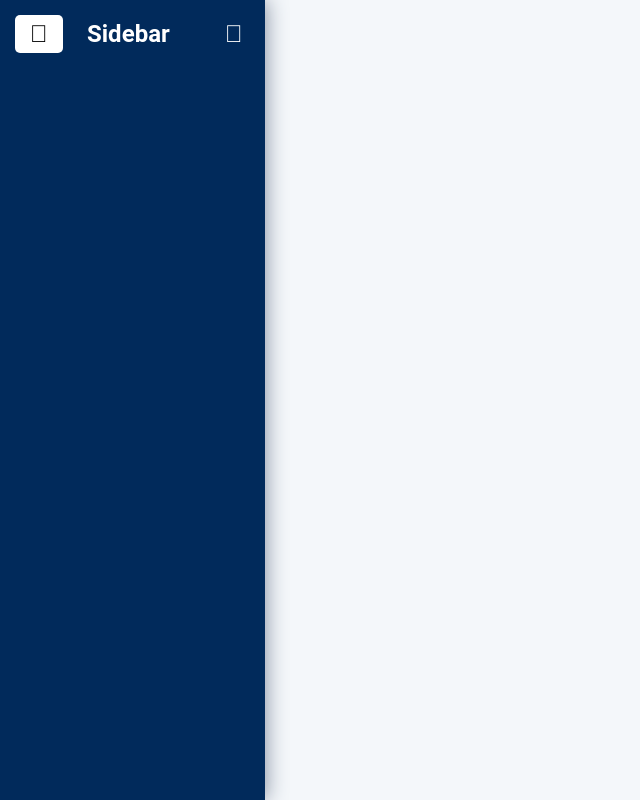
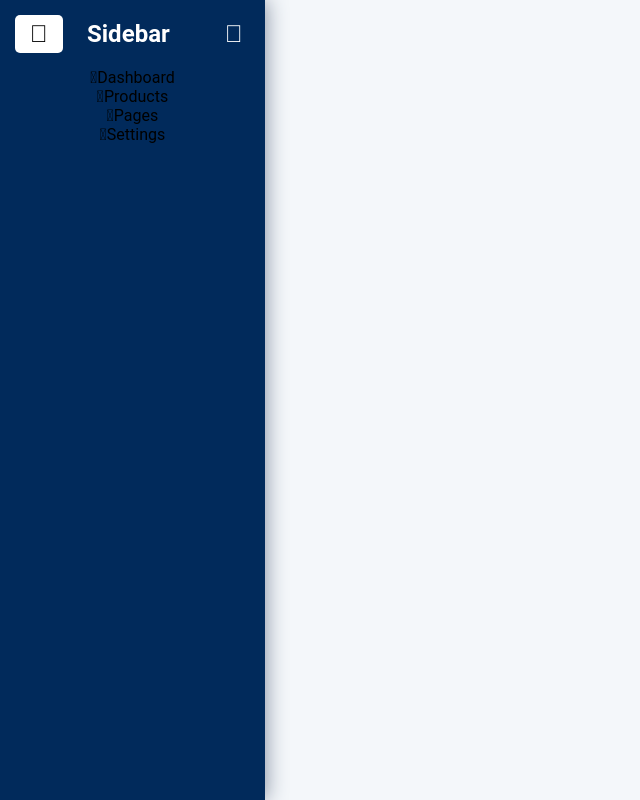
Before and after one commit to VitaliiSoloninko/angular-sidebar, an Angular app: page /dashboard in a window 1280 px wide. Shown: the whole page, without its empty margins (0-640 px from the left). Built offline with nearby package versions, Linux system fonts and the light colour scheme.

Commit message:
0.5	Sidebar navigation layout, logic

```diff
--- a/src/app/sidebar/sidebar.component.html
+++ b/src/app/sidebar/sidebar.component.html
@@ -8,4 +8,18 @@
 			<i class="fal fa-times close-icon"></i>
 		</button>
 	</div>
+	<div class="sidenav-nav">
+		@for (menuItem of menuItems; track $index) {
+		<li class="sidebar-nav-item">
+			<a
+				class="sidenav-nav-link"
+				[routerLink]="['menuItem.roteLink']"
+				routerLinkActive="active"
+				[routerLinkActiveOptions]="{ exact: true }"
+			></a>
+			<i class="sidenav-link-icon" [class]="menuItem.icon"></i>
+			<span class="sidenav-link-text">{{ menuItem.label }}</span>
+		</li>
+		}
+	</div>
 </div>
--- a/src/app/sidebar/sidebar.component.ts
+++ b/src/app/sidebar/sidebar.component.ts
@@ -1,12 +1,34 @@
-import { Component } from '@angular/core';
+import { Component } from '@angular/core'
+import { RouterModule } from '@angular/router'
 
 @Component({
-  selector: 'app-sidebar',
-  standalone: true,
-  imports: [],
-  templateUrl: './sidebar.component.html',
-  styleUrl: './sidebar.component.scss'
+	selector: 'app-sidebar',
+	standalone: true,
+	imports: [RouterModule],
+	templateUrl: './sidebar.component.html',
+	styleUrl: './sidebar.component.scss',
 })
 export class SidebarComponent {
-
+	menuItems = [
+		{
+			RouterLink: 'dashboard',
+			icon: 'fal fa-home',
+			label: 'Dashboard',
+		},
+		{
+			RouterLink: 'products',
+			icon: 'fal fa-box-open',
+			label: 'Products',
+		},
+		{
+			RouterLink: 'pages',
+			icon: 'fal fa-file',
+			label: 'Pages',
+		},
+		{
+			RouterLink: 'settings',
+			icon: 'fal fa-cog',
+			label: 'Settings',
+		},
+	]
 }
```
